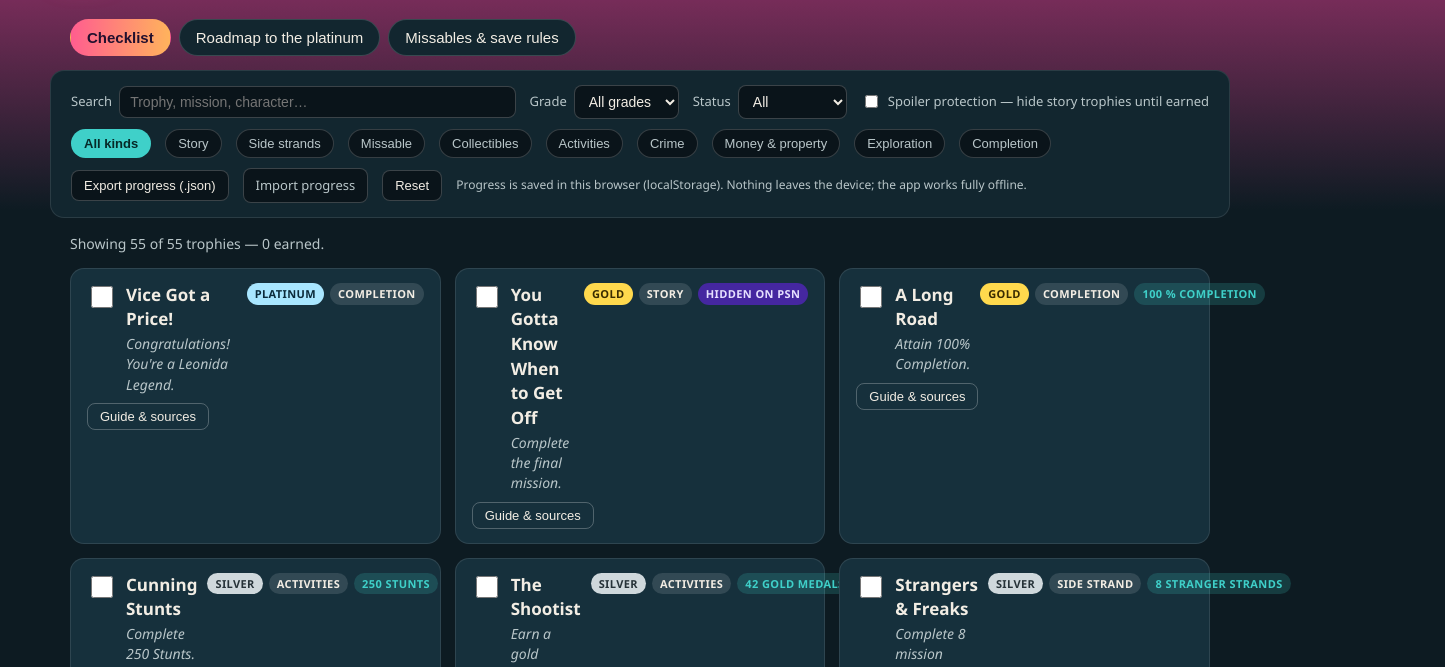
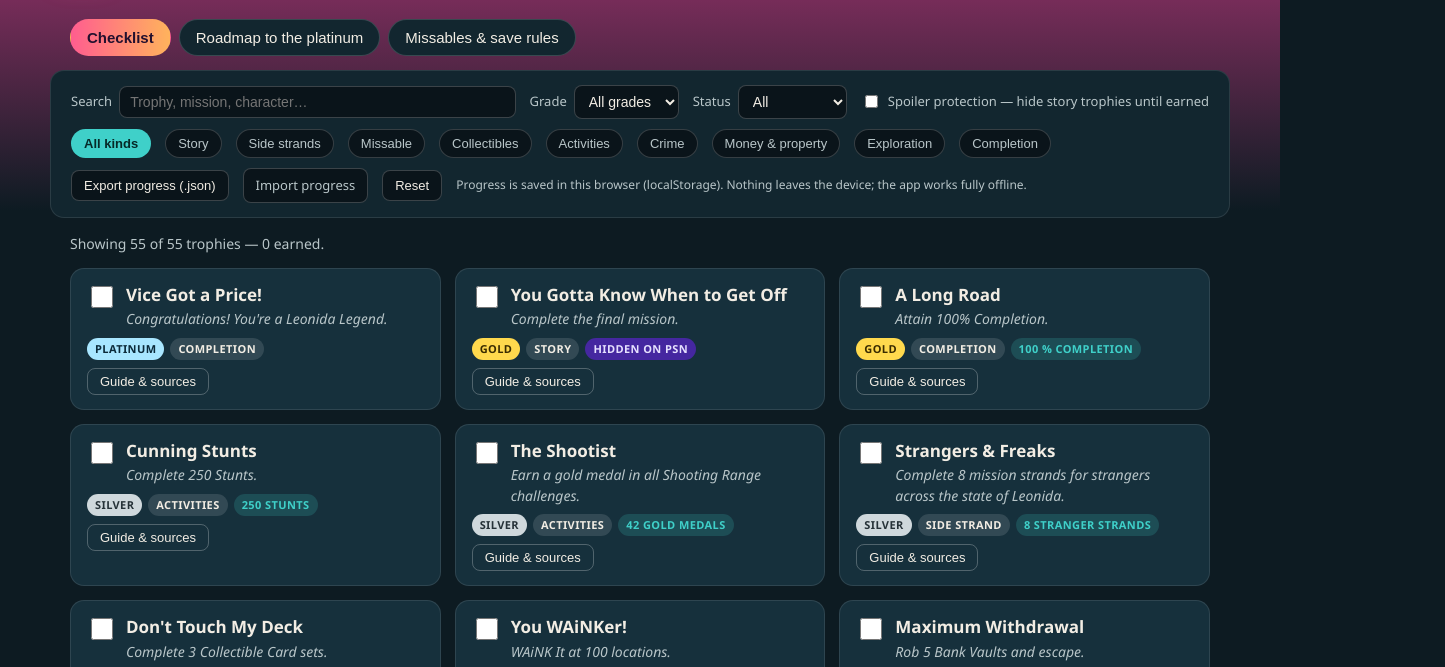
Before and after one commit to danzosubianto/gta6-trophy-guide, a plain HTML site: page app/index.html in a window 1280 px wide. Shown: the part 129-796 px from the top of the page, 1445 px wide, since content can reach past the window. Drawn offline with Linux system fonts and the light colour scheme.

Commit message:
Card layout fix (badges on own row, readable spoiler mask) and 4 app screenshots

```diff
--- a/app/app.js
+++ b/app/app.js
@@ -130,8 +130,8 @@ function buildCard(trophy) {
     badges.append(count);
   }
 
-  top.append(check, textBox, badges);
-  card.append(top);
+  top.append(check, textBox);
+  card.append(top, badges);
 
   const guideBtn = document.createElement("button");
   guideBtn.type = "button";
--- a/app/style.css
+++ b/app/style.css
@@ -102,7 +102,8 @@ main { max-width: 1180px; margin: 16px auto 0; padding: 0 20px 10px; }
 .card-check { width: 22px; height: 22px; margin-top: 3px; accent-color: var(--teal); flex: none; cursor: pointer; }
 .card-name { font-size: 17px; font-weight: 700; margin: 0; }
 .card-desc { margin: 2px 0 0; color: var(--ink-dim); font-size: 14px; font-style: italic; }
-.badges { display: flex; gap: 6px; flex-wrap: wrap; margin-left: auto; flex: none; }
+.badges { display: flex; gap: 6px; flex-wrap: wrap; }
+.card-top > div { flex: 1; min-width: 0; }
 .badge { font-size: 11px; font-weight: 700; letter-spacing: .4px; padding: 3px 8px; border-radius: 999px; text-transform: uppercase; }
 .badge.grade-platinum { background: var(--platinum); color: #0b2a3a; }
 .badge.grade-gold { background: var(--gold); color: #3a2c00; }
@@ -120,7 +121,8 @@ main { max-width: 1180px; margin: 16px auto 0; padding: 0 20px 10px; }
 .guide-body p { margin: 0 0 8px; }
 .src { font-size: 12px; color: var(--ink-dim); }
 .src a { color: var(--teal); }
-.masked .card-name, .masked .card-desc { color: transparent; text-shadow: 0 0 12px rgba(242, 237, 228, .75); user-select: none; }
+.card.masked { border-style: dashed; border-color: rgba(167, 139, 250, .6); }
+.masked .card-name, .masked .card-desc { color: #c9b8f5; }
 
 .panel {
   background: var(--card); border: 1px solid rgba(255, 255, 255, .12);
```
Also changed, not shown: screenshots/1-checklist.jpg (added), screenshots/2-roadmap.jpg (added), screenshots/3-spoilers.jpg (added), screenshots/4-missable.jpg (added), 1 other file.
